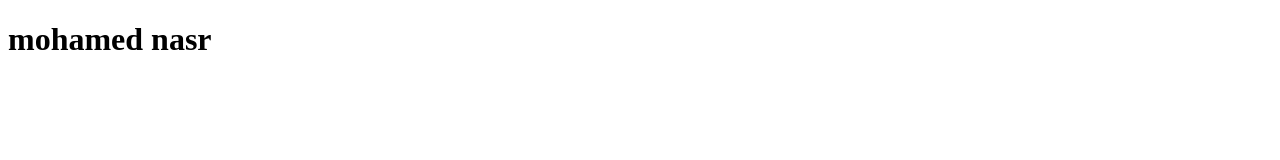
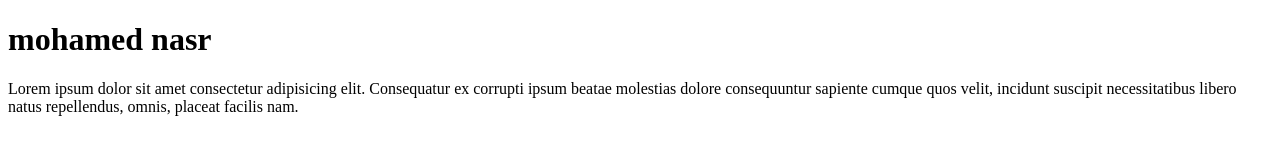
Before and after one commit to mohamedelnady99/testgit, a plain HTML site: page myproject/index.html in a window 1280 px wide. Drawn offline with Linux system fonts and the light colour scheme.

Commit message:
Updated index.html with new content

```diff
--- a/myproject/index.html
+++ b/myproject/index.html
@@ -7,5 +7,10 @@
 </head>
 <body>
     <h1>mohamed nasr</h1>
+        <p>Lorem ipsum dolor sit amet consectetur
+            adipisicing elit. Consequatur ex corrupti ipsum beatae molestias dolore consequuntur
+            sapiente cumque quos velit, incidunt suscipit
+            necessitatibus libero natus repellendus, omnis, placeat facilis nam.
+            </p>
 </body>
 </html>
```
